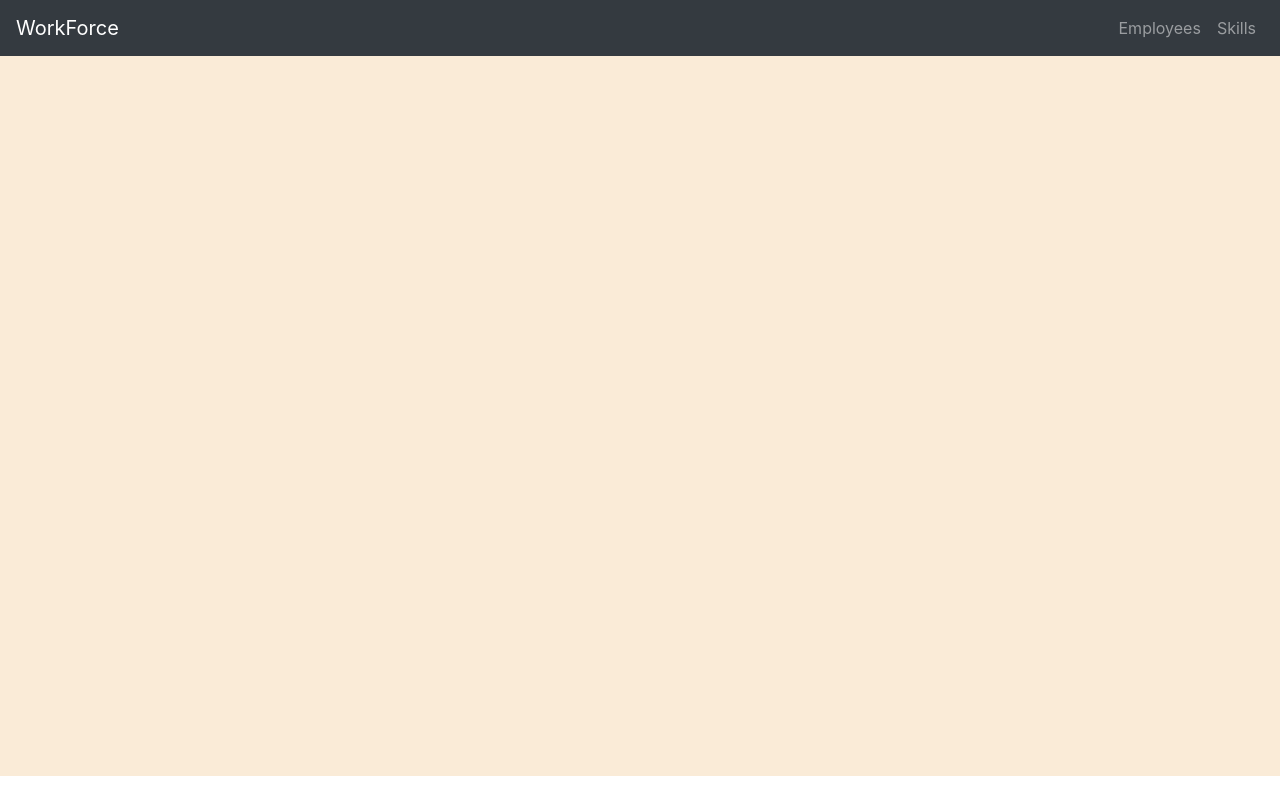
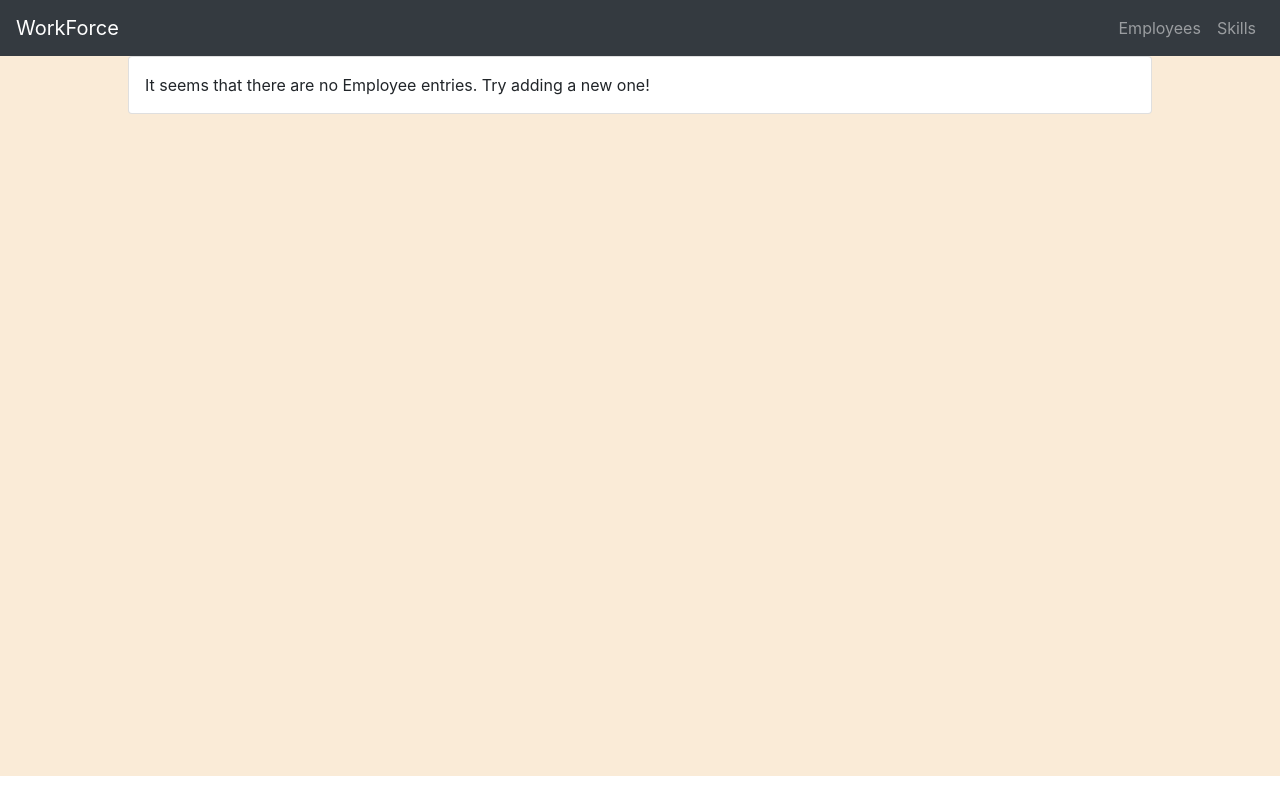
Before and after one commit to thiseasm/WorkforceReact, a React (Create React App) app: page / in a window 1280 px wide. Built offline with nearby package versions, Linux system fonts and the light colour scheme.

Commit message:
Add NoDataError component and change font family

```diff
--- a/src/components/Employees/EmployeeTable/EmployeeTable.js
+++ b/src/components/Employees/EmployeeTable/EmployeeTable.js
@@ -1,6 +1,7 @@
 import React from 'react';
 
 import Table from 'react-bootstrap/Table';
+import NoDataError from '../../UI/ErrorMessages/NoDataError/NoDataError';
 import classes from './EmployeeTable.module.css';
 
 const employeeTable = props =>
@@ -16,6 +17,8 @@ const employeeTable = props =>
 			</thead>
 			<tbody>{props.children}</tbody>
 		</Table>
-	) : null;
+	) : (
+		<NoDataError title='Employee' />
+	);
 
 export default employeeTable;
--- /dev/null
+++ b/src/components/UI/ErrorMessages/NoDataError/NoDataError.js
@@ -0,0 +1,12 @@
+import React from 'react';
+
+import Card from 'react-bootstrap/Card';
+import classes from './NoDataError.module.css';
+
+const noDataError = props => (
+	<Card className={classes.NoData}>
+		It seems that there are no {props.title} entries. Try adding a new one!
+	</Card>
+);
+
+export default noDataError;
--- /dev/null
+++ b/src/components/UI/ErrorMessages/NoDataError/NoDataError.module.css
@@ -0,0 +1,8 @@
+.NoData {
+	position: relative;
+	padding: 1rem;
+	border-radius: 8px;
+	margin-right: 0;
+	margin-left: 0;
+	color: #212529;
+}
--- a/src/index.css
+++ b/src/index.css
@@ -1,13 +1,8 @@
 body {
-  margin: 0;
-  font-family: -apple-system, BlinkMacSystemFont, 'Segoe UI', 'Roboto', 'Oxygen',
-    'Ubuntu', 'Cantarell', 'Fira Sans', 'Droid Sans', 'Helvetica Neue',
-    sans-serif;
-  -webkit-font-smoothing: antialiased;
-  -moz-osx-font-smoothing: grayscale;
+	font-family: 'Open Sans', sans-serif;
 }
 
 code {
-  font-family: source-code-pro, Menlo, Monaco, Consolas, 'Courier New',
-    monospace;
+	font-family: source-code-pro, Menlo, Monaco, Consolas, 'Courier New',
+		monospace;
 }
```
